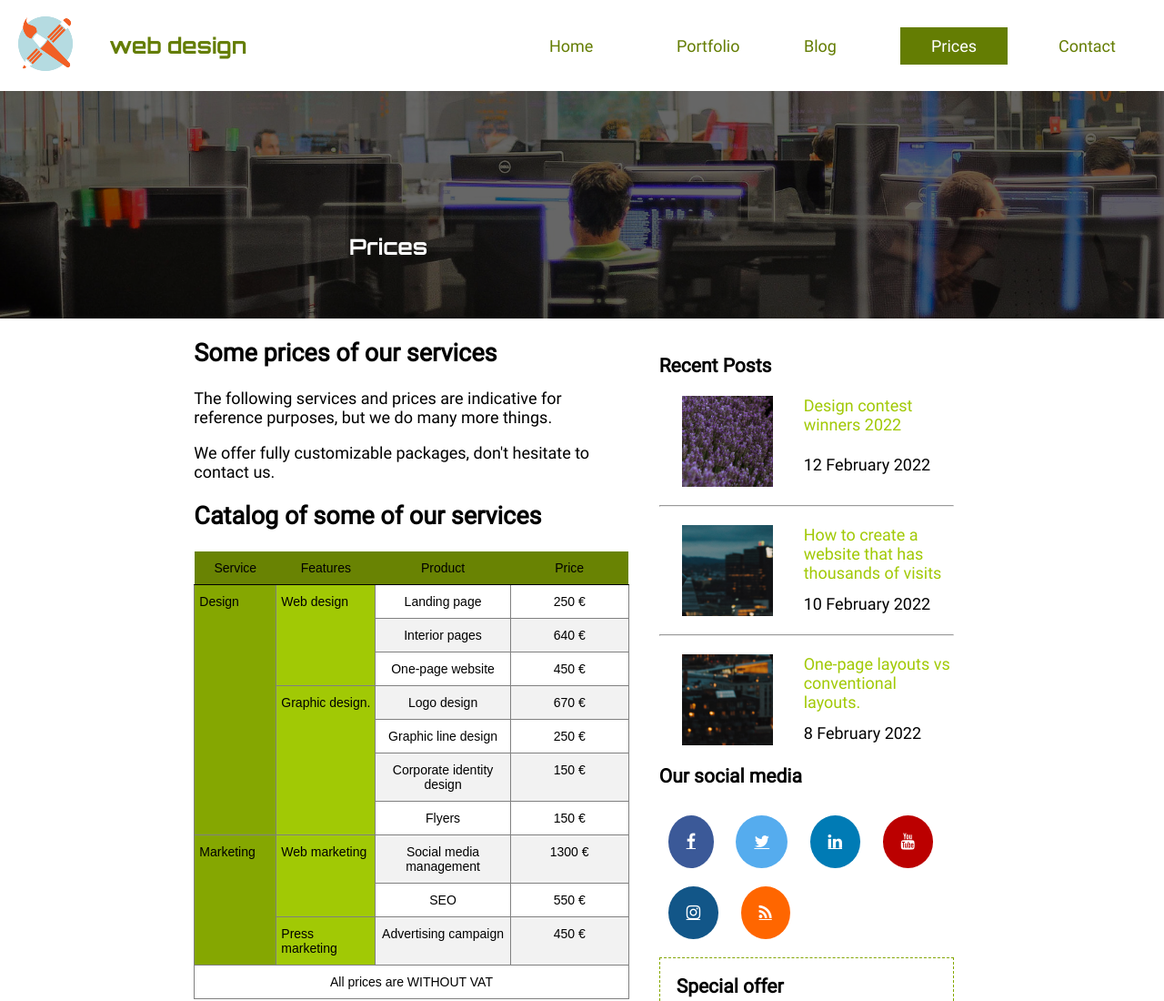
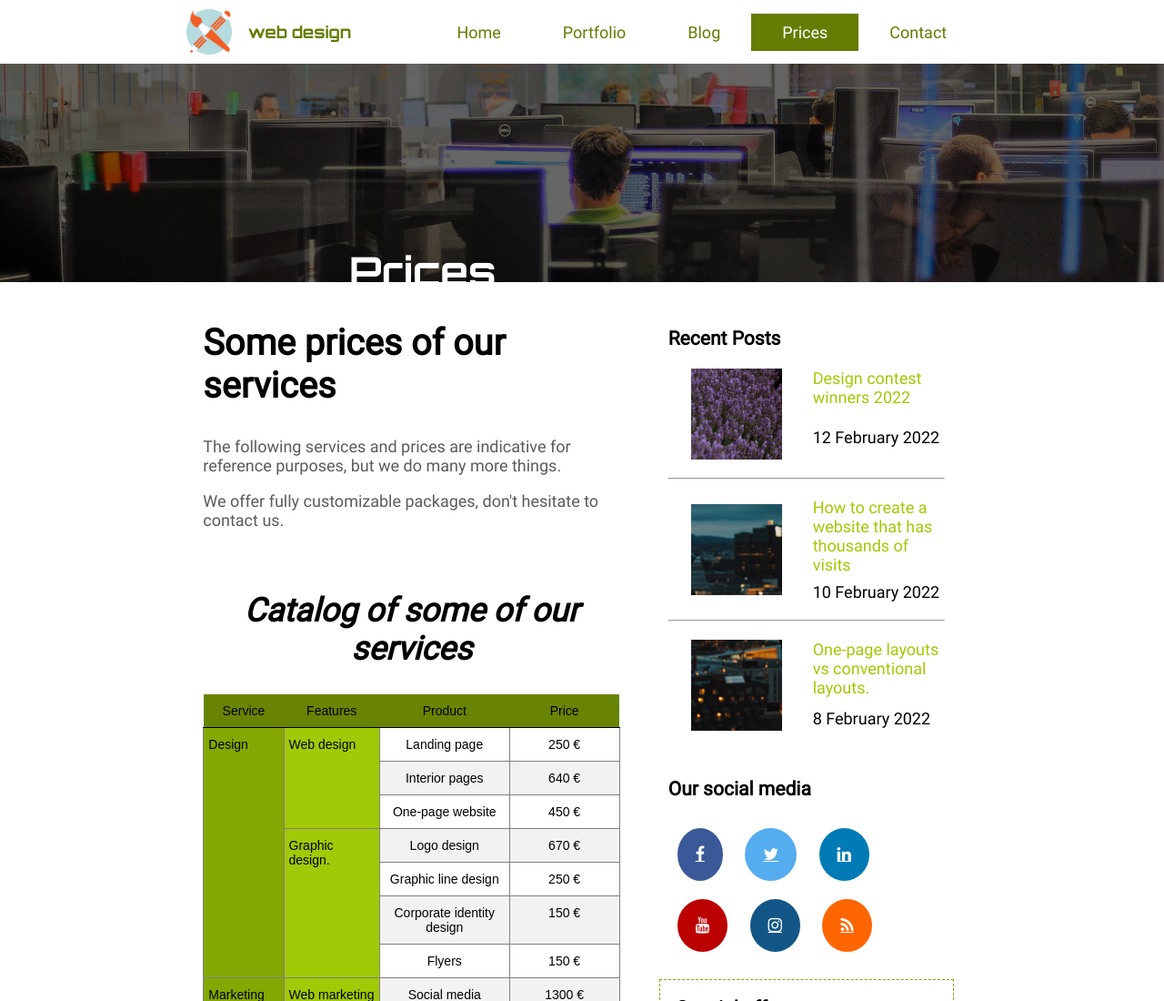
Before and after one commit to MarcServat/web-standard-pac1, a plain HTML site: page prices.html in a window 1280 px wide. Shown: the top 1100 px of the page at 91% size. Drawn offline with Linux system fonts and the light colour scheme.

Commit message:
fixes on contact and prices

```diff
--- a/css/contactAndPrices.css
+++ b/css/contactAndPrices.css
@@ -2,6 +2,10 @@
 #contact, #prices {
     display: grid;
     grid-template-columns: repeat(12, 1fr);
+}
+
+section {
+    padding: 10px;
 }
 
 header {
--- a/css/prices.css
+++ b/css/prices.css
@@ -5,12 +5,14 @@
     --green-side-table-2: #a1c905;
     --gray-table-alternate-backgrounds: #f2f2f2;
 
-    --title-size-prices-: 2.5em;
-    --title-size-header: 2.2em;
+    --title-size-prices: 2.5em;
+    --prices-size-header: 2.2em;
     --title-size-table: 2em;
 }
 
+
 .tg {
+    width: 100%;
     border-collapse: collapse;
     border-spacing: 0;
 }
@@ -78,3 +80,21 @@
     border-color: inherit;
     vertical-align: top
 }
+
+header h1 {
+    font-size: var(--title-size-prices);
+}
+
+.service-prices h1 {
+    font-size: var(--prices-size-header);
+}
+
+.service-prices p {
+    color: var(--text);
+}
+
+.service-catalog h1 {
+    font-size: var(--title-size-table);
+    text-align: center;
+    font-style: italic;
+}
--- a/css/styles.css
+++ b/css/styles.css
@@ -58,18 +58,35 @@ body {
     font-size: 18px;
 }
 
-header h1, .logo {
-    font-size: 24px;
+.logo {
+    text-decoration: none;
+    font-family: Orbitron, sans-serif;
+    display: flex;
+    flex-grow: 1;
+    align-items: center;
+}
+
+.logo:active {
+    text-decoration: none;
+    color: var(--dark-green-lite);
+}
+
+.logo span {
+    margin-left: 1em;
+}
+
+header h1 {
     font-family: Orbitron, sans-serif;
     color: white;
 }
 
 header p, .logo {
+    font-family: Orbitron, sans-serif;
     color: var(--dark-green-lite);
 }
 
 .header-image {
-    margin-top: 100px;
+    margin-top: 60px;
     display: flex;
     flex-direction: column;
     justify-content: center;
@@ -97,46 +114,39 @@ nav {
     background-color: white;
     display: flex;
     align-items: center;
-    padding: 0 20px 0 20px;
+    padding: 10px 16% 10px 16%;
     z-index: 1;
+}
+
+nav ul {
+    align-items: end;
 }
 
 nav ul, footer ul {
     display: flex;
     margin: 0;
-    padding: 10px 30px;
+    padding: 0;
 }
 
 nav li, footer li {
-    width: 100px;
     text-align: center;
     list-style-type: none;
-    margin-left: 40px;
 }
 
-nav a, footer a {
+nav li a, footer a {
     color: black;
     text-decoration: none;
     padding: 10px 34px;
     text-transform: capitalize;
 }
 
-nav figure {
-    margin-left: 0;
-}
-
 nav a:not(.active) {
     color: var(--dark-green-lite);
 }
 
-nav a:hover:not(.active) {
+nav li a:hover:not(.active) {
     color: white;
     background-color: var(--dark-green-lite);
-}
-
-nav ul {
-    flex-grow: 1;
-    justify-content: end;
 }
 
 /* Footer */
@@ -147,7 +157,6 @@ footer {
 }
 
 footer ul {
-    margin: revert;
     justify-content: center;
 }
 
--- a/prices.html
+++ b/prices.html
@@ -17,10 +17,10 @@
 <body id="prices">
 <header>
     <nav>
-        <figure>
-            <img src="images/logo.png" loading="lazy" alt="logo"/>
-        </figure>
-        <span class="logo">web design</span>
+        <a href="index.html" class="logo">
+            <img src="images/logo.png" alt="logo" width="50"/>
+            <span>web design</span>
+        </a>
         <ul>
             <li><a href="index.html">Home</a></li>
             <li><a href="#">Portfolio</a></li>
@@ -34,14 +34,14 @@
 </header>
 <main>
     <div>
-        <section>
+        <section class="service-prices">
             <h1>Some prices of our services</h1>
             <p>The following services and prices are indicative for reference purposes, but we do many more
                 things.</p>
 
             <p>We offer fully customizable packages, don't hesitate to contact us.</p>
         </section>
-        <section>
+        <section class="service-catalog">
             <h1>Catalog of some of our services</h1>
             <table class="tg">
                 <colgroup>
```
Also changed, not shown: contact.html (+9 -9 lines), css/contact.css (+11 -1 lines), index.html (+4 -4 lines).
